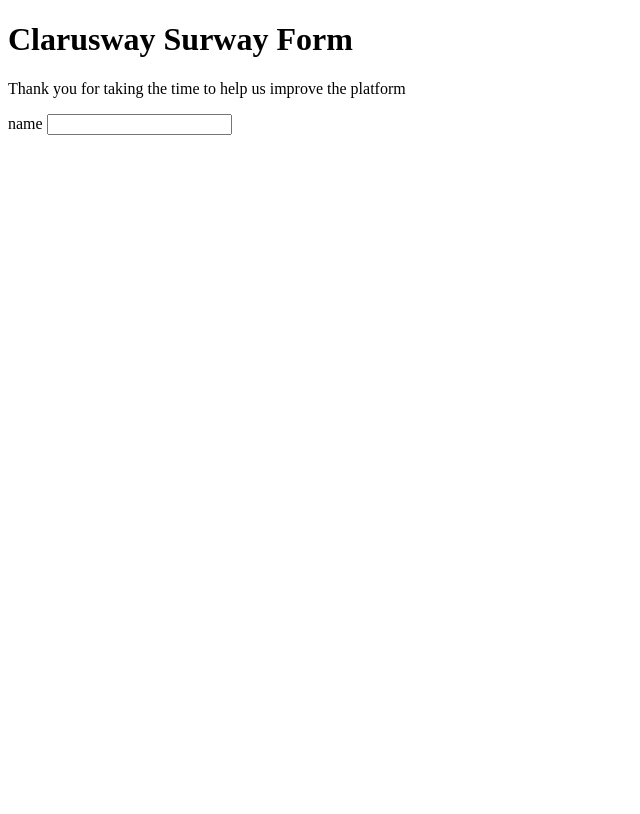
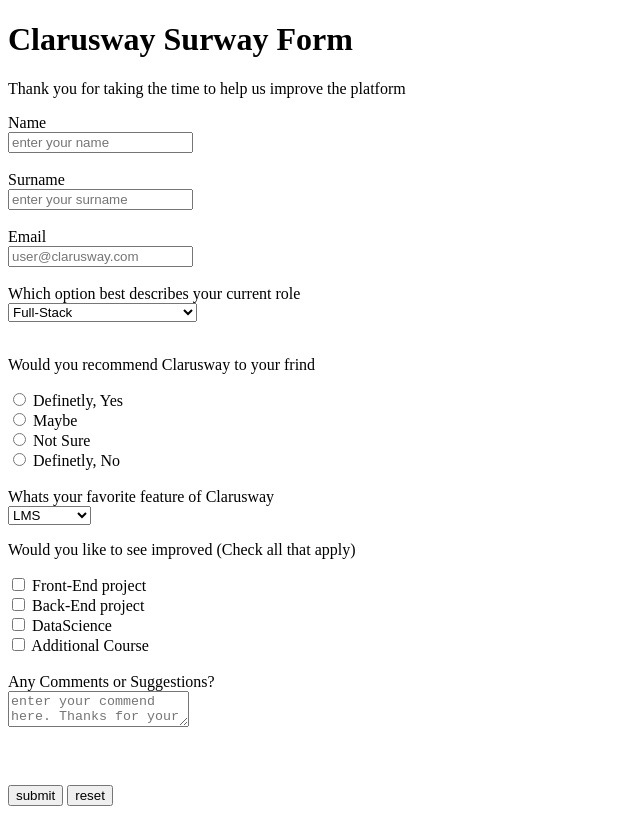
Before and after one commit to arslanmehmet1/CODING-CHALLENGE, a plain HTML site: page 001-Survey Form/index.html in a window 1280 px wide. Shown: the whole page, without its empty margins (0-640 px from the left). Drawn offline with Linux system fonts and the light colour scheme.

Commit message:
form done

```diff
--- a/001-Survey Form/index.html
+++ b/001-Survey Form/index.html
@@ -16,13 +16,79 @@
     </header>
 
     <form action="result.html">
-        <label for="name">name</label>
-        <input type="text" name="Name" id="name">
+        <label for="name">Name</label><br>
+        <input type="text" name="Name" id="name" placeholder="enter your name"><br><br>
+
+        <label for="sname">Surname</label><br>
+        <input type="text" name="Surname" id="sname" placeholder="enter your surname"><br><br>
+
+        <label for="email">Email</label><br>
+        <input type="email" name="email" id="email" placeholder="user@clarusway.com"><br><br>
+
+        <label for="cr">Which option best describes your current role</label><br>
+        <select name="Current Role" id="cr" size="1">
+            <option value="Full-Stack">Full-Stack</option>
+            <option value="Data Science">Data Science</option>
+            <option value="AWS">Amazon Web Service</option>
+            <option value="DEVOPS">Developments & Operations</option>
+            <option value="TESTER">Tester</option>
+            <option value="Syber Security">Seyber Security</option>
+            <option value="SaleForce">SaleForce</option>
+        </select>
+
+        <br><br>
+        <p>Would you recommend Clarusway to your frind</p>
+
+        <input type="radio" name="recommend" id="recommend1" value="Definetly, Yes">
+        <label for="recommend1">Definetly, Yes</label><br>
+
+        <input type="radio" name="recommend" id="recommend2" value="Maybe">
+        <label for="recommend2">Maybe</label><br>
+
+        <input type="radio" name="recommend" id="recommend3" value="Not Sure">
+        <label for="recommend3">Not Sure</label><br>
+
+        <input type="radio" name="recommend" id="recommend4" value="Definetly, No">
+        <label for="recommend4">Definetly, No</label><br><br>
+
+        <label for="cr">Whats your favorite feature of Clarusway</label><br>
+        <select name="Favorite Feature" id="ff" size="1">
+            <option value="LMS">LMS</option>
+            <option value="CMS">CMS</option>
+            <option value="Flip Grid">Flip Grid</option>
+            <option value="Teamwork">Teamwork</option>
+            <option value="Workshop">Workshop</option>
+        </select>
+
+        <p>Would you like to see improved (Check all that apply)</p>
+        <input type="checkbox" name="Selected Path" id="fp" value="Front-End project">
+        <label for="fp">Front-End project</label><br>
+
+        <input type="checkbox" name="Selected Path" id="bp" value="Back-End project">
+        <label for="bp">Back-End project</label><br>
+
+        <input type="checkbox" name="Selected Path" id="ds" value="Front-End project">
+        <label for="ds">DataScience</label><br>
+
+        <input type="checkbox" name="Selected Path" id="addition" value="Additional Course">
+        <label for="addition">Additional Course</label><br><br>
+
+        <label for="Comments">Any Comments or Suggestions?</label><br>
+        <textarea name="Comments/Suggestions" id="Comments" cols="20" rows="2" placeholder="enter your commend here. Thanks for your suggestions"></textarea>
 
 
 
 
 
+
+
+
+
+        <br><br><br><br>
+        <input type="submit" value="submit">
+        <input type="reset" value="reset">
+
+
     </form>
 </body>
 </html>
```
